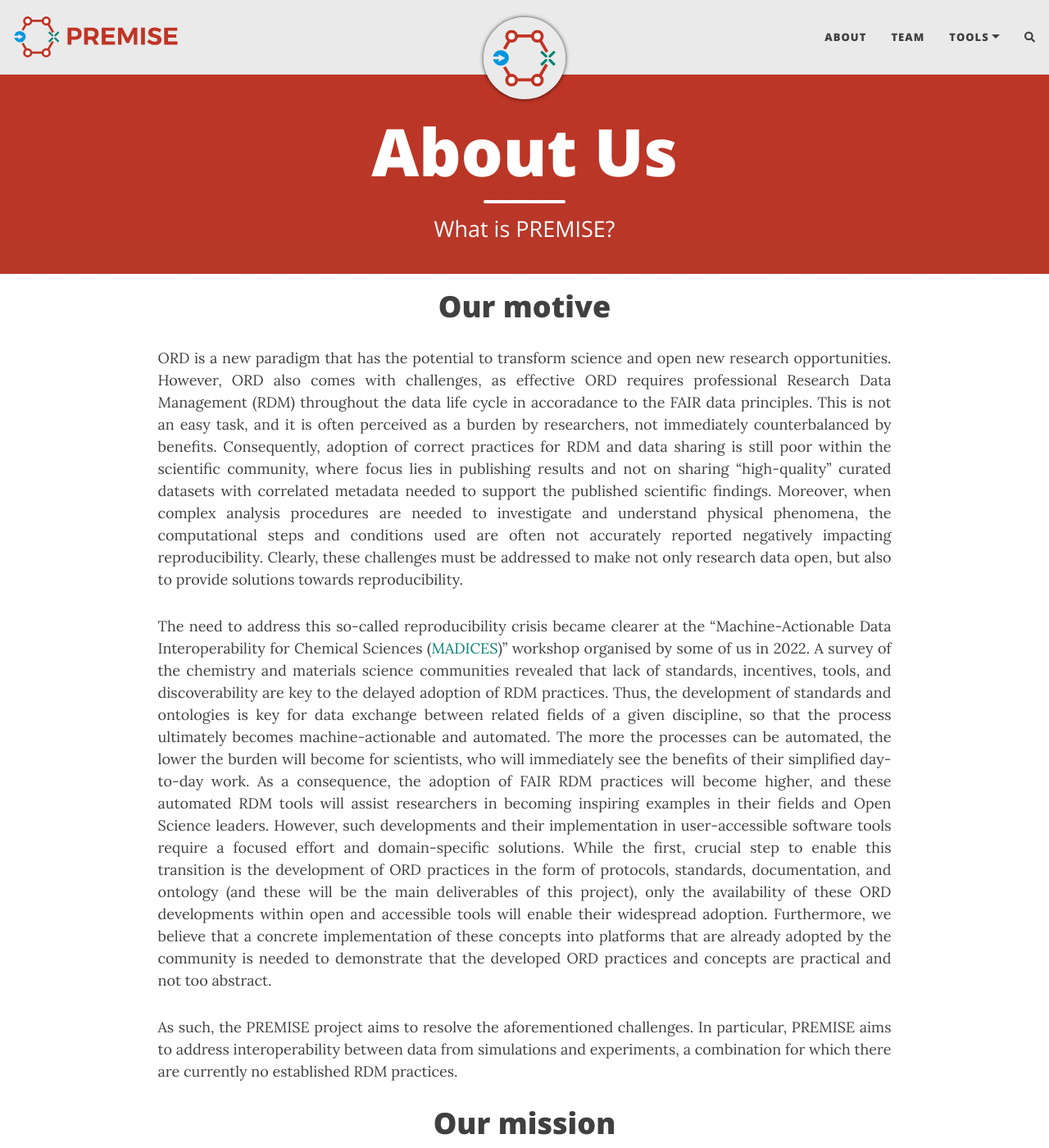
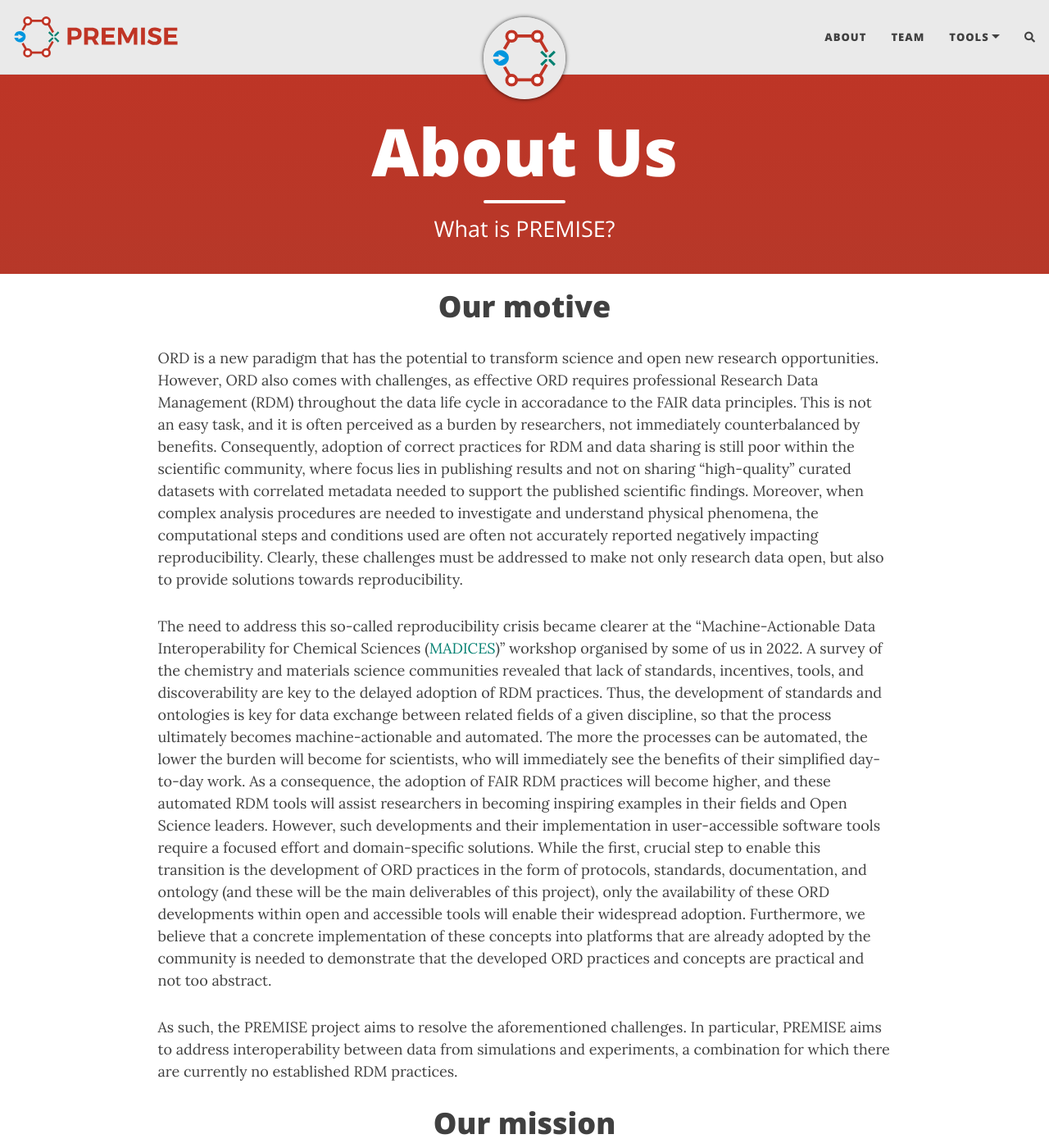
Before and after one commit to ord-premise/ord-premise.github.io, a Jekyll site: the page built from about.html, in a window 1280 px wide and 1400 px high. Shown: the whole window at 82% size. Built offline with Jekyll 4.4.1, drawn with Linux system fonts in a browser that asks for light colours; nearby versions of some CDN libraries; comment, search, counter and statistics services are not loaded.

Commit message:
Fix about mission layout

```diff
--- a/assets/sass/layout.scss
+++ b/assets/sass/layout.scss
@@ -178,9 +178,15 @@
   }
   blockquote {
     text-align: center;
+
+    @media (max-width: 768px) {
+      margin: 0;
+      padding: 10px 0;
+      text-align: left;
+    }
   }
   p {
-    text-align: justify;
+    text-align: left;
   }
 }
 
```
